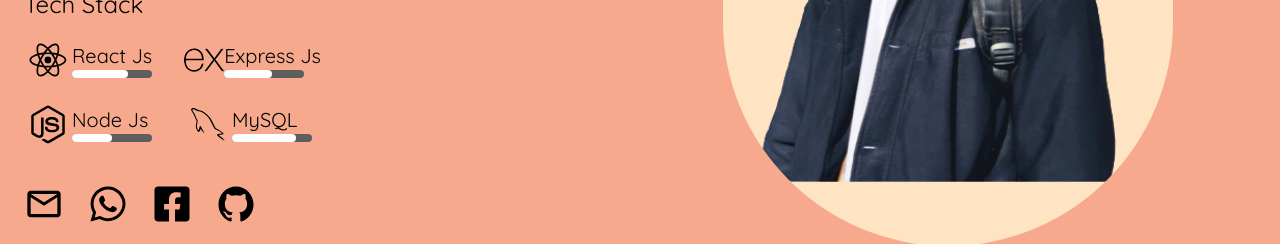
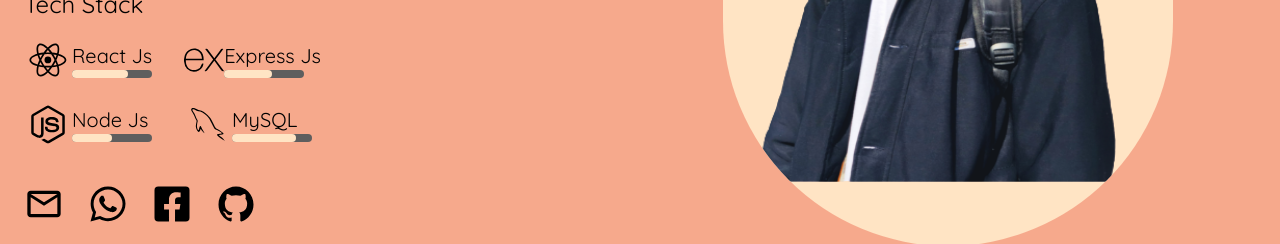
Before and after one commit to DC-21/react-tailwind-bottom-nav-webapp, a React (Vite) app: page /about in a window 1280 px wide. Shown: the part 404-648 px from the top of the page. Built offline with nearby package versions, Linux system fonts and the light colour scheme.

Commit message:
first commit

```diff
--- a/src/components/Hero.jsx
+++ b/src/components/Hero.jsx
@@ -29,6 +29,7 @@ const Hero = () => {
                   fill="currentColor"
                   height="2.5em"
                   width="2.5em"
+                  className="hover:scale-105 transform transition-all duration-200 ease-in-out"
                 >
                   <path d="M22 6c0-1.1-.9-2-2-2H4c-1.1 0-2 .9-2 2v12c0 1.1.9 2 2 2h16c1.1 0 2-.9 2-2V6m-2 0l-8 5-8-5h16m0 12H4V8l8 5 8-5v10z" />
                 </svg>
@@ -39,6 +40,7 @@ const Hero = () => {
                   fill="currentColor"
                   height="2.5em"
                   width="2.5em"
+                  className="hover:scale-105 transform transition-all duration-200 ease-in-out"
                 >
                   <path d="M380.9 97.1C339 55.1 283.2 32 223.9 32c-122.4 0-222 99.6-222 222 0 39.1 10.2 77.3 29.6 111L0 480l117.7-30.9c32.4 17.7 68.9 27 106.1 27h.1c122.3 0 224.1-99.6 224.1-222 0-59.3-25.2-115-67.1-157zm-157 341.6c-33.2 0-65.7-8.9-94-25.7l-6.7-4-69.8 18.3L72 359.2l-4.4-7c-18.5-29.4-28.2-63.3-28.2-98.2 0-101.7 82.8-184.5 184.6-184.5 49.3 0 95.6 19.2 130.4 54.1 34.8 34.9 56.2 81.2 56.1 130.5 0 101.8-84.9 184.6-186.6 184.6zm101.2-138.2c-5.5-2.8-32.8-16.2-37.9-18-5.1-1.9-8.8-2.8-12.5 2.8-3.7 5.6-14.3 18-17.6 21.8-3.2 3.7-6.5 4.2-12 1.4-32.6-16.3-54-29.1-75.5-66-5.7-9.8 5.7-9.1 16.3-30.3 1.8-3.7.9-6.9-.5-9.7-1.4-2.8-12.5-30.1-17.1-41.2-4.5-10.8-9.1-9.3-12.5-9.5-3.2-.2-6.9-.2-10.6-.2-3.7 0-9.7 1.4-14.8 6.9-5.1 5.6-19.4 19-19.4 46.3 0 27.3 19.9 53.7 22.6 57.4 2.8 3.7 39.1 59.7 94.8 83.8 35.2 15.2 49 16.5 66.6 13.9 10.7-1.6 32.8-13.4 37.4-26.4 4.6-13 4.6-24.1 3.2-26.4-1.3-2.5-5-3.9-10.5-6.6z" />
                 </svg>
@@ -49,6 +51,7 @@ const Hero = () => {
                   fill="currentColor"
                   height="2.5em"
                   width="2.5em"
+                  className="hover:scale-105 transform transition-all duration-200 ease-in-out"
                 >
                   <path d="M400 32H48A48 48 0 000 80v352a48 48 0 0048 48h137.25V327.69h-63V256h63v-54.64c0-62.15 37-96.48 93.67-96.48 27.14 0 55.52 4.84 55.52 4.84v61h-31.27c-30.81 0-40.42 19.12-40.42 38.73V256h68.78l-11 71.69h-57.78V480H400a48 48 0 0048-48V80a48 48 0 00-48-48z" />
                 </svg>
@@ -59,6 +62,7 @@ const Hero = () => {
                   fill="currentColor"
                   height="2.5em"
                   width="2.5em"
+                  className="hover:scale-105 transform transition-all duration-200 ease-in-out"
                 >
                   <path d="M256 32C132.3 32 32 134.9 32 261.7c0 101.5 64.2 187.5 153.2 217.9a17.56 17.56 0 003.8.4c8.3 0 11.5-6.1 11.5-11.4 0-5.5-.2-19.9-.3-39.1a102.4 102.4 0 01-22.6 2.7c-43.1 0-52.9-33.5-52.9-33.5-10.2-26.5-24.9-33.6-24.9-33.6-19.5-13.7-.1-14.1 1.4-14.1h.1c22.5 2 34.3 23.8 34.3 23.8 11.2 19.6 26.2 25.1 39.6 25.1a63 63 0 0025.6-6c2-14.8 7.8-24.9 14.2-30.7-49.7-5.8-102-25.5-102-113.5 0-25.1 8.7-45.6 23-61.6-2.3-5.8-10-29.2 2.2-60.8a18.64 18.64 0 015-.5c8.1 0 26.4 3.1 56.6 24.1a208.21 208.21 0 01112.2 0c30.2-21 48.5-24.1 56.6-24.1a18.64 18.64 0 015 .5c12.2 31.6 4.5 55 2.2 60.8 14.3 16.1 23 36.6 23 61.6 0 88.2-52.4 107.6-102.3 113.3 8 7.1 15.2 21.1 15.2 42.5 0 30.7-.3 55.5-.3 63 0 5.4 3.1 11.5 11.4 11.5a19.35 19.35 0 004-.4C415.9 449.2 480 363.1 480 261.7 480 134.9 379.7 32 256 32z" />
                 </svg>
--- a/src/pages/About.jsx
+++ b/src/pages/About.jsx
@@ -42,7 +42,7 @@ const About = () => {
                 <div>
                   <p className="w-full text-xl">React Js</p>
                   <div className="w-20 bg-[#5e5e5e] h-2 rounded">
-                    <div className="w-14 h-2 bg-white rounded"></div>
+                    <div className="w-14 h-2 bg-[#ffe4c4] rounded"></div>
                   </div>
                 </div>
               </div>
@@ -58,7 +58,7 @@ const About = () => {
                 <div>
                   <p className="w-full text-xl">Express Js</p>
                   <div className="w-20 bg-[#5e5e5e] h-2 rounded">
-                    <div className="w-12 h-2 bg-white rounded"></div>
+                    <div className="w-12 h-2 bg-[#ffe4c4] rounded"></div>
                   </div>
                 </div>
               </div>
@@ -79,7 +79,7 @@ const About = () => {
                 <div>
                   <p className="w-full text-xl">Node Js</p>
                   <div className="w-20 bg-[#5e5e5e] h-2 rounded">
-                    <div className="w-10 h-2 bg-white rounded"></div>
+                    <div className="w-10 h-2 bg-[#ffe4c4] rounded"></div>
                   </div>
                 </div>
               </div>
@@ -98,7 +98,7 @@ const About = () => {
                 <div>
                   <p className="w-full text-xl">MySQL</p>
                   <div className="w-20 bg-[#5e5e5e] h-2 rounded">
-                    <div className="w-16 h-2 bg-white rounded"></div>
+                    <div className="w-16 h-2 bg-[#ffe4c4] rounded"></div>
                   </div>
                 </div>
               </div>
```
